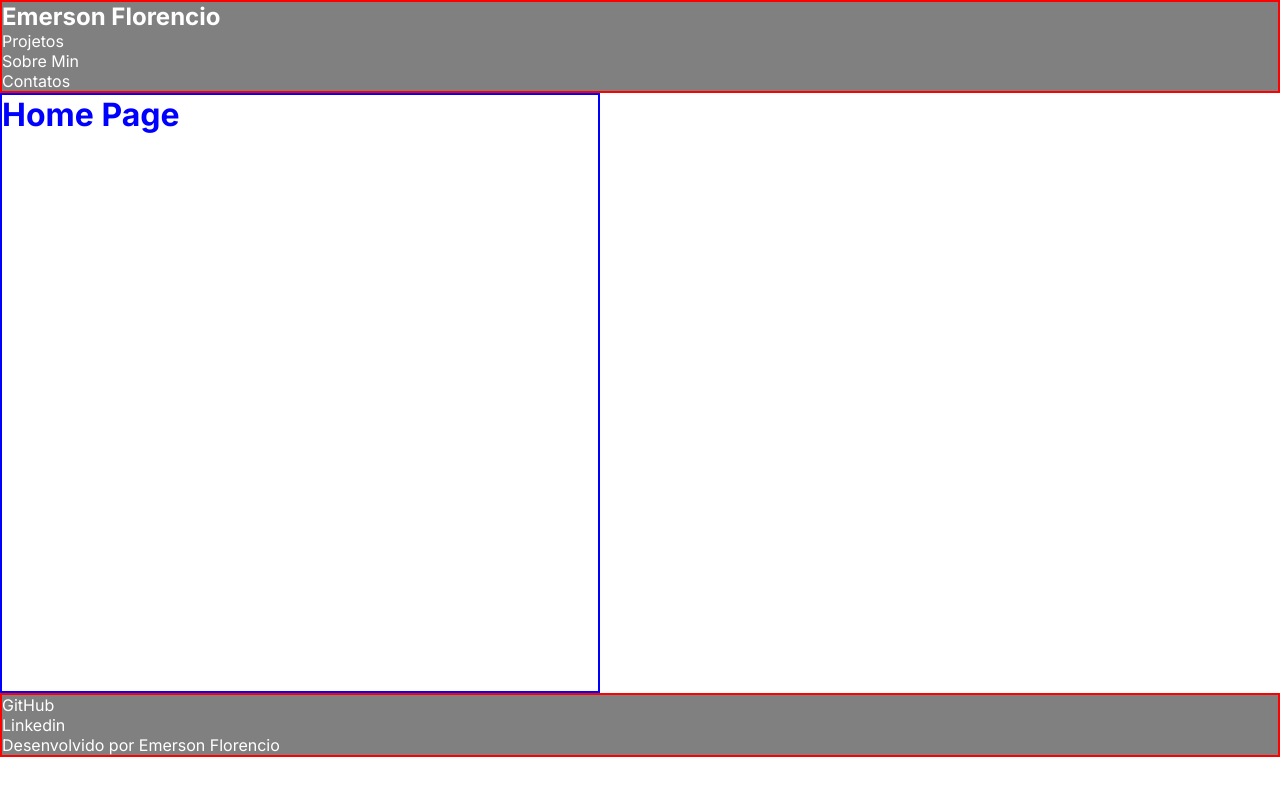
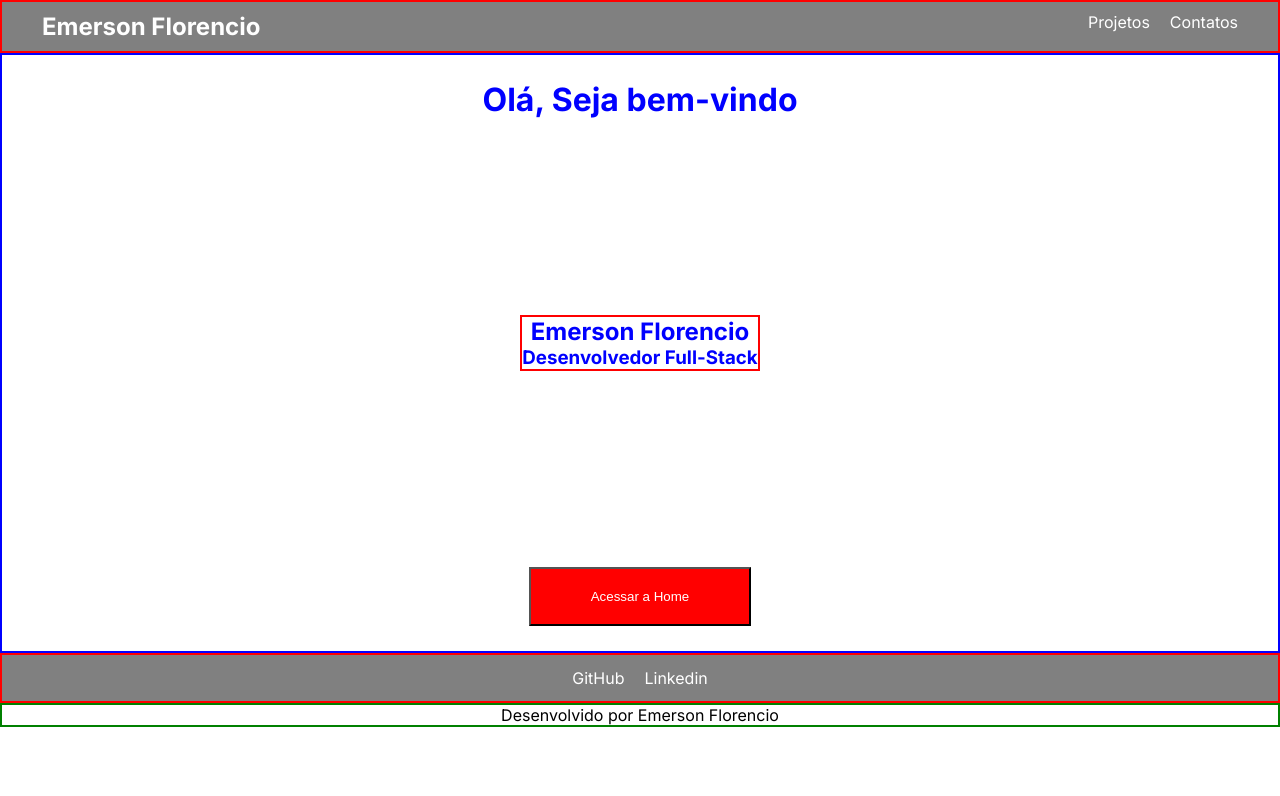
Before and after one commit to EmersonFlorencio/portfolio, a Next.js app: page / in a window 1280 px wide. Shown: the top 796 px of the page. Built offline with nearby package versions, Linux system fonts and the light colour scheme.

Commit message:
fix: ajustando layout

```diff
--- a/src/app/Home/page.tsx
+++ b/src/app/Home/page.tsx
@@ -1,19 +1,28 @@
 "use client"
 
 import { styled } from "styled-components"
+import Header from "../../components/Header"
+import Footer from "../../components/Footer"
 
 const MainContainer = styled.main`
     border: blue solid 2px;
     color: blue;
     background-color: white;
-    width: 600px;
     height: 600px;
 `
 
 export default function Home() {
   return (
+    <>
+    <Header />
     <MainContainer>
-      <h1>Home Page</h1>
+      <h1>Emerson Florencio</h1>
+      <h2>Lorem ipsum dolor sit, amet consectetur adipisicing elit.
+        Architecto in eveniet vero amet repudiandae optio, beatae porro fuga,
+        minus incidunt necessitatibus fugit repellendus consectetur reiciendis id magnam nobis veritatis eum.
+      </h2>
     </MainContainer>
+    <Footer />
+    </>
   )
 }
--- /dev/null
+++ b/src/app/global-css.tsx
@@ -0,0 +1,13 @@
+"use client"
+
+import { createGlobalStyle } from "styled-components";
+
+
+
+export const GlobalStyle = createGlobalStyle<{$whiteColor?: boolean;}>`
+* {
+  box-sizing: border-box;
+  padding: 0;
+  margin: 0;
+}
+`
--- a/src/app/layout.tsx
+++ b/src/app/layout.tsx
@@ -1,4 +1,5 @@
 import { Inter } from 'next/font/google'
+import { GlobalStyle } from './global-css'
 
 const inter = Inter({ subsets: ['latin'] })
 
@@ -14,7 +15,10 @@
 }) {
   return (
     <html lang="pt-br">
-      <body className={inter.className}>{children}</body>
+      <body className={inter.className}>
+      <GlobalStyle />
+        {children}
+      </body>
     </html>
   )
 }
--- a/src/app/page.tsx
+++ b/src/app/page.tsx
@@ -1,26 +1,48 @@
 "use client"
 
-import { createGlobalStyle } from "styled-components";
+import { styled } from "styled-components";
 import Header from '../components/Header';
 import Footer from "../components/Footer";
-import HomePage from './Home/page'
+import Link from "next/link";
 
-const GlobalStyle = createGlobalStyle<{$whiteColor?: boolean;}>`
-* {
-  box-sizing: border-box;
-  padding: 0;
-  margin: 0;
-}
+const MainContainer = styled.main`
+  border: blue solid 2px;
+  color: blue;
+  background-color: white;
+  height: 600px;
+  display: flex;
+  flex-direction: column;
+  justify-content: space-between;
+  align-items: center;
+  padding: 25px 40px;
+`
+const DivContainer = styled.div`
+  border: red solid 2px;
+  text-align: center;
+`
+
+const BtnStyled = styled.button`
+  padding: 20px 60px;
+  background-color: red;
+  color: white;
 `
 
 export default function Home() {
   return (
     <>
-      <GlobalStyle />
       <Header />
-    <div >
-      <HomePage />
-    </div>
+      <MainContainer>
+        <h1>Olá, Seja bem-vindo</h1>
+        <DivContainer>
+          <h2>Emerson Florencio</h2>
+          <h3>Desenvolvedor Full-Stack</h3>
+        </DivContainer>
+        <Link href={'/Home'}>
+          <BtnStyled>
+            Acessar a Home
+          </BtnStyled>
+        </Link>
+      </MainContainer>
     <Footer />
     </>
   )
--- a/src/components/Footer.tsx
+++ b/src/components/Footer.tsx
@@ -6,14 +6,28 @@
     border: red solid 2px;
     color: white;
     background-color: gray;
+    display: flex;
+    justify-content: center;
+    gap: 20px;
+    height: 50px;
+    align-items: center;
+`
+const DivContainer = styled.div`
+  border: green solid 2px;
+  display: flex;
+  justify-content: center;
 `
 
 export default function Footer() {
   return (
+    <>
     <FooterContainer>
-      <p>GitHub</p>
-      <p>Linkedin</p>
-      <p>Desenvolvido por Emerson Florencio</p>
+        <p>GitHub</p>
+        <p>Linkedin</p>
     </FooterContainer>
+      <DivContainer>
+        <p>Desenvolvido por Emerson Florencio</p>
+      </DivContainer>
+    </>
   )
 }
--- a/src/components/Header.tsx
+++ b/src/components/Header.tsx
@@ -6,15 +6,23 @@
     border: red solid 2px;
     color: white;
     background-color: gray;
+    display: flex;
+    justify-content: space-between;
+    padding: 10px 40px;
+`
+const DivContainer = styled.div`
+  gap: 20px;
+  display: flex;
 `
 
 export default function Header() {
   return (
     <HeaderContainer>
       <h2>Emerson Florencio</h2>
-      <p>Projetos</p>
-      <p>Sobre Min</p>
-      <p>Contatos</p>
+      <DivContainer>
+        <p>Projetos</p>
+        <p>Contatos</p>
+      </DivContainer>
     </HeaderContainer>
   )
 }
```
